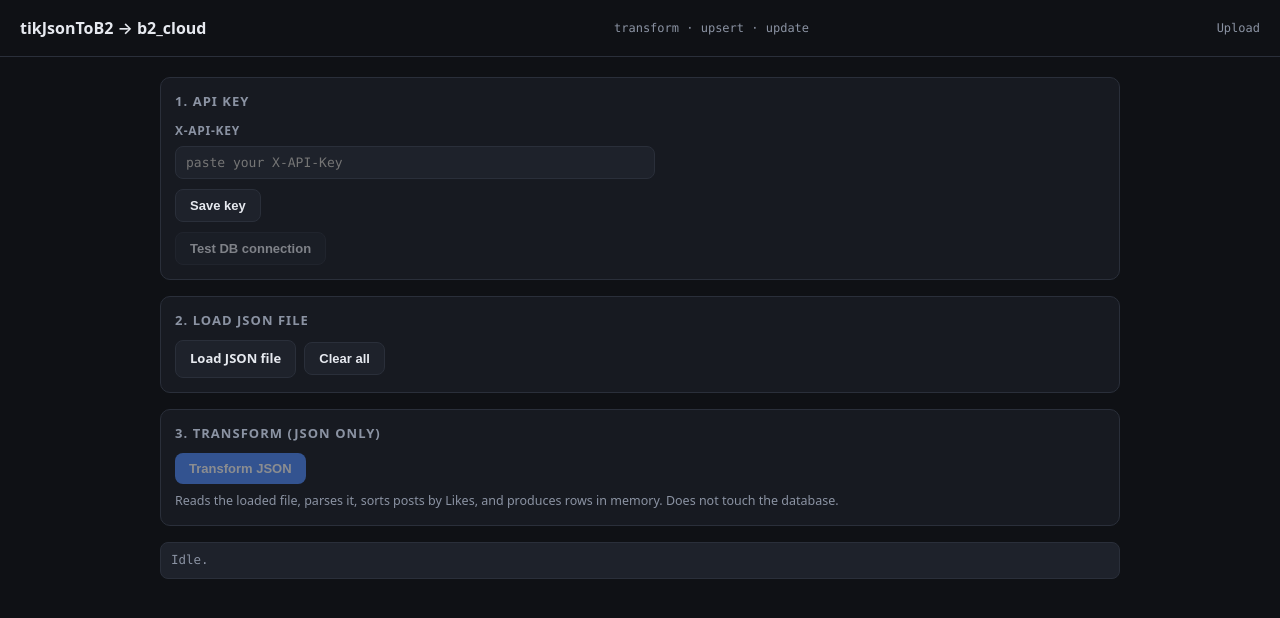
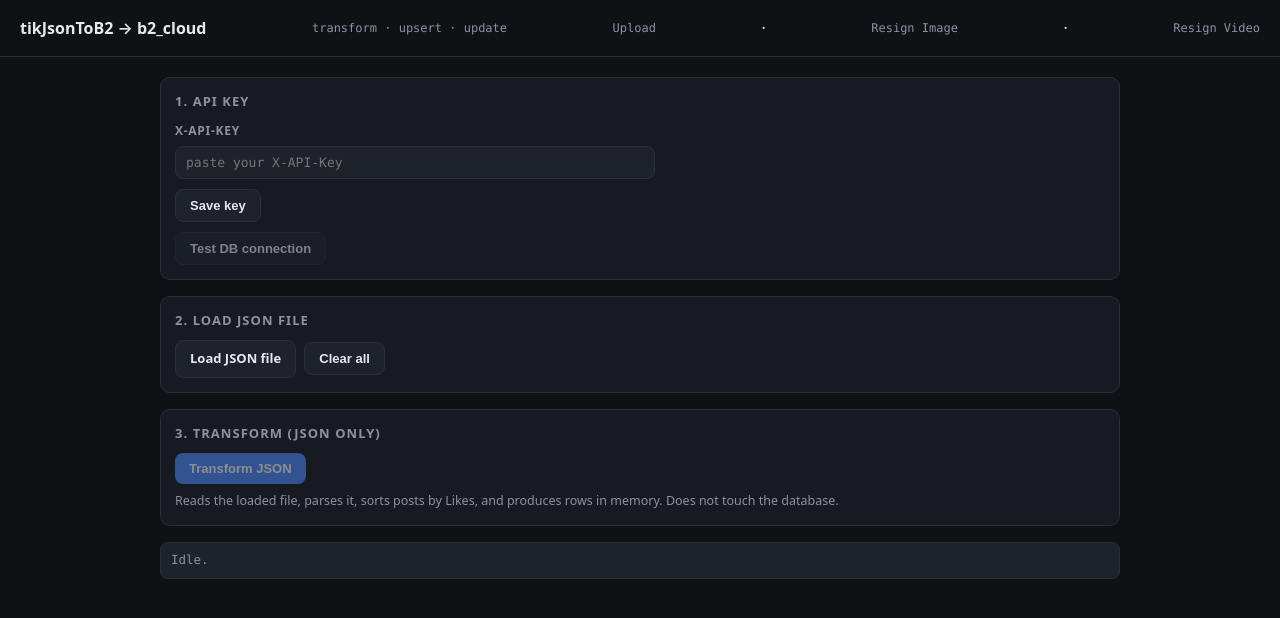
Before and after one commit to jafer-k/b2_cloud, a website: page public/index.html in a window 1280 px wide. Drawn offline with Linux system fonts and the light colour scheme.

Commit message:
Update index.html

```diff
--- a/public/index.html
+++ b/public/index.html
@@ -11,7 +11,7 @@
 <header>
   <h1>tikJsonToB2 &rarr; b2_cloud</h1>
   <div class="sub">transform &middot; upsert &middot; update</div>
-  <a class="sub" href="uploadToB2.html">Upload</a>
+  <a href="uploadToB2.html">Upload</a> &middot; <a href="resignImage.html">Resign Image</a> &middot; <a href="resignVideo.html">Resign Video</a>
 </header>
 
 <main>
```
